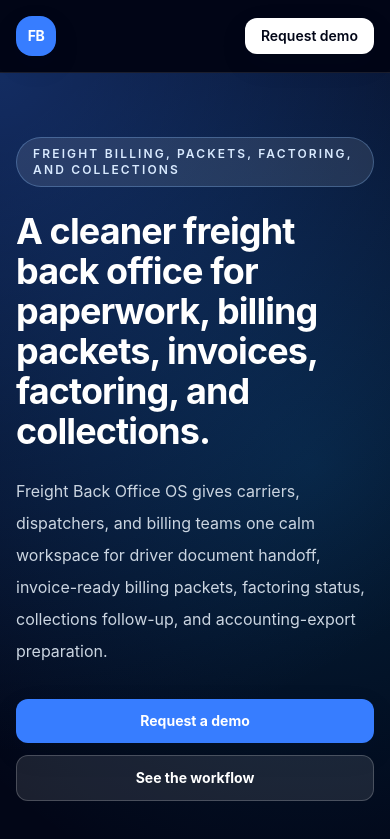
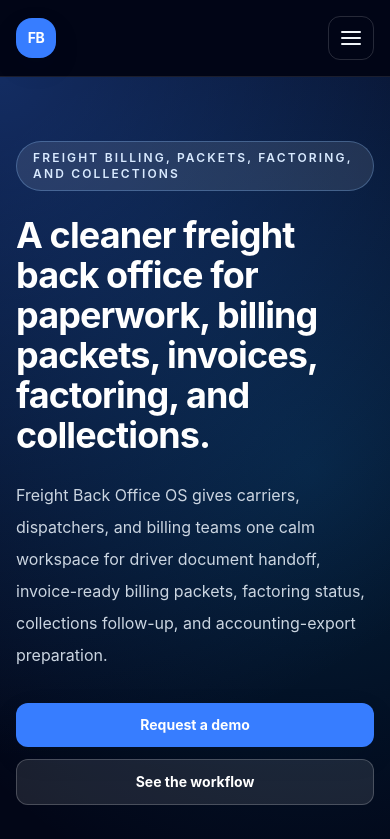
Before and after one commit to melesme2026/Freight-Back-Office-OS, a Next.js app in the folder frontend/: page / in a window 390 px wide. Shown: the top 839 px of the page. Built offline with nearby package versions, Linux system fonts and the light colour scheme.

Commit message:
Fix mobile public navigation

```diff
--- /dev/null
+++ b/frontend/src/app/PublicMobileNavigation.tsx
@@ -0,0 +1,58 @@
+"use client";
+
+import Link from "next/link";
+import { useState } from "react";
+
+const mobileLinks = [
+  { href: "#features", label: "Features" },
+  { href: "#workflow", label: "Workflow" },
+  { href: "/pricing", label: "Pricing" },
+  { href: "#faq", label: "FAQ" },
+  { href: "/login", label: "App login" },
+  { href: "/driver-login", label: "Driver Login" },
+  { href: "/request-demo", label: "Request demo", primary: true },
+];
+
+export function PublicMobileNavigation() {
+  const [isOpen, setIsOpen] = useState(false);
+
+  return (
+    <div className="relative lg:hidden">
+      <button
+        type="button"
+        className="touch-target inline-flex items-center justify-center rounded-xl border border-white/15 px-3 py-2 text-sm font-semibold text-slate-100 transition hover:bg-white/10 focus:outline-none focus:ring-2 focus:ring-brand-200"
+        aria-controls="public-mobile-navigation"
+        aria-expanded={isOpen}
+        onClick={() => setIsOpen((open) => !open)}
+      >
+        <span className="sr-only">Open public navigation menu</span>
+        <span aria-hidden="true" className="flex flex-col gap-1">
+          <span className="block h-0.5 w-5 rounded-full bg-current" />
+          <span className="block h-0.5 w-5 rounded-full bg-current" />
+          <span className="block h-0.5 w-5 rounded-full bg-current" />
+        </span>
+      </button>
+
+      {isOpen ? (
+        <div
+          id="public-mobile-navigation"
+          className="absolute right-0 top-full mt-3 w-64 rounded-2xl border border-white/10 bg-slate-900 p-3 text-sm font-semibold text-slate-100 shadow-2xl"
+        >
+          <div className="grid gap-1">
+            {mobileLinks.map((link) => {
+              const className = link.primary
+                ? "rounded-xl bg-white px-4 py-3 text-center text-slate-950 shadow-soft transition hover:bg-brand-50"
+                : "rounded-xl px-4 py-3 transition hover:bg-white/10 hover:text-white";
+
+              return (
+                <Link key={link.href} href={link.href} className={className} onClick={() => setIsOpen(false)}>
+                  {link.label}
+                </Link>
+              );
+            })}
+          </div>
+        </div>
+      ) : null}
+    </div>
+  );
+}
--- a/frontend/src/app/page.tsx
+++ b/frontend/src/app/page.tsx
@@ -1,5 +1,7 @@
 import type { Metadata } from "next";
 import Link from "next/link";
+
+import { PublicMobileNavigation } from "./PublicMobileNavigation";
 
 export const metadata: Metadata = {
   title: "Freight Back Office OS | Freight billing, packets, factoring, and collections",
@@ -189,7 +191,8 @@ export default function HomePage() {
           <div className="flex items-center gap-2 text-sm font-semibold">
             <Link href="/login" className="hidden rounded-xl px-4 py-2 text-slate-300 hover:bg-white/10 hover:text-white sm:inline-flex">App login</Link>
             <Link href="/driver-login" className="hidden rounded-xl px-4 py-2 text-slate-300 hover:bg-white/10 hover:text-white md:inline-flex">Driver Login</Link>
-            <Link href="/request-demo" className="rounded-xl bg-white px-4 py-2 text-slate-950 shadow-soft transition hover:bg-brand-50">Request demo</Link>
+            <Link href="/request-demo" className="hidden rounded-xl bg-white px-4 py-2 text-slate-950 shadow-soft transition hover:bg-brand-50 sm:inline-flex">Request demo</Link>
+            <PublicMobileNavigation />
           </div>
         </nav>
       </header>
```
Also changed, not shown: 1 other file (tests, documents, lock files or other folders).
